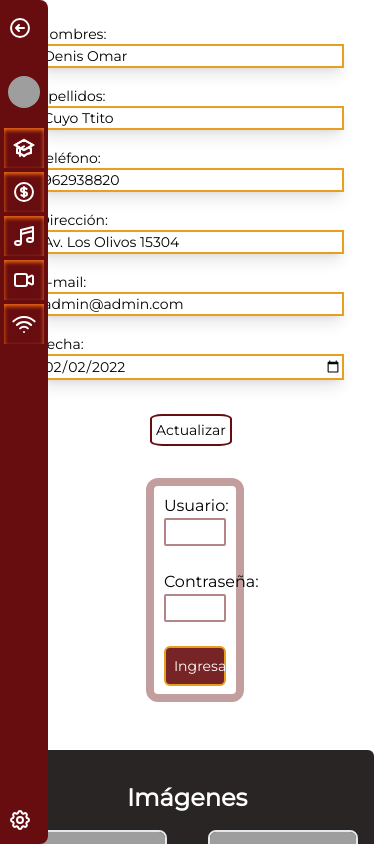
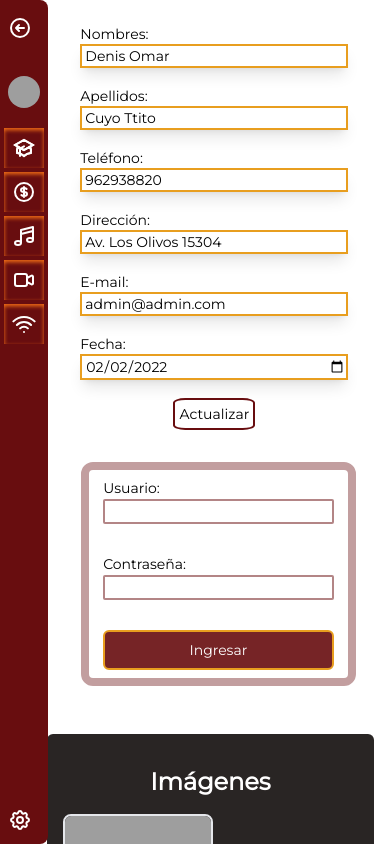
Before and after one commit to OTF31/my-web-page, a React (Create React App) app: page / in a window 390 px wide. Shown: the top 844 px of the page. Built offline with nearby package versions, Linux system fonts and the light colour scheme; grey boxes are pictures that could not be loaded.

Commit message:
Media query formulario

```diff
--- a/src/componentes/ActualizarPerfil.jsx
+++ b/src/componentes/ActualizarPerfil.jsx
@@ -71,7 +71,7 @@ const ActualizarPerfil = (props) => {
             <ErrorMessage name="fecha" render={renderError} />
           </div>
 
-          <button className="p-1 rounded-[15%] mt-4 border-2 lg:col-span-3 md:col-span-2 border-primary-color hover:scale-[107%]" type="submit">
+          <button className="self-center p-1 rounded-[15%] border-2 lg:col-span-3 md:col-span-2 border-primary-color hover:scale-[107%]" type="submit">
             Actualizar
           </button>
         </Form>
--- a/src/componentes/ContenedorPrincipal.jsx
+++ b/src/componentes/ContenedorPrincipal.jsx
@@ -7,7 +7,7 @@ import Images from "./Images.jsx"
 const ContenedorPrincipal = (props) => {
   return (
     <>
-      <div className={`md:lg:ml-[20%] sm:ml-[12%]`}>
+      <div className={`md:lg:ml-[20%] ml-[12%]`}>
         <ActualizarPerfil isOpenSideMenu={props.isOpenSideMenu} datosPerfil={props.datosPerfil} />
         <Login />
         <Images />
--- a/src/componentes/Login.jsx
+++ b/src/componentes/Login.jsx
@@ -31,16 +31,16 @@ const Login = (props) => {
           resetForm();
         }}
       >
-        <Form className="grid grid-cols-1 grid-rows-[2fr_2fr_1fr] p-2 border-8 mx-auto mt-8 h-56 w-1/4 border-primary-color/40 rounded-xl font-[Montserrat] border-primary-colors justify-items-center">
+        <Form className="grid grid-cols-1 grid-rows-[2fr_2fr_1fr] p-2 text-[14px] border-8 mx-auto mt-8 h-56 w-[80%] md:w-[50%] lg:w-[35%] md:text-[18px] border-primary-color/40 rounded-xl font-[Montserrat] border-primary-colors justify-items-center">
           <div className="w-[95%]">
-            <label htmlFor="user">Usuario:</label>
-            <Field id="user" name="user" className="w-full px-px border-2 rounded-sm border-primary-color/50" />
+            <label htmlFor="user" className="block">Usuario:</label>
+            <Field id="user" name="user" type="text" className="block w-full px-px border-2 rounded-sm border-primary-color/50" />
             <ErrorMessage className="text-red-900" name="user" render={renderError} />
           </div>
 
           <div className="w-[95%]">
-            <label className="w-[95%]" htmlFor="password">Contraseña:</label>
-            <Field id="password" name="password" type="password" className="w-full px-px border-2 rounded-sm border-primary-color/50" />
+            <label className="block" htmlFor="password">Contraseña:</label>
+            <Field id="password" name="password" type="password" className="block w-full px-px border-2 rounded-sm border-primary-color/50" />
             <ErrorMessage className="text-red-900" name="password" render={renderError} />
           </div>
 
```
